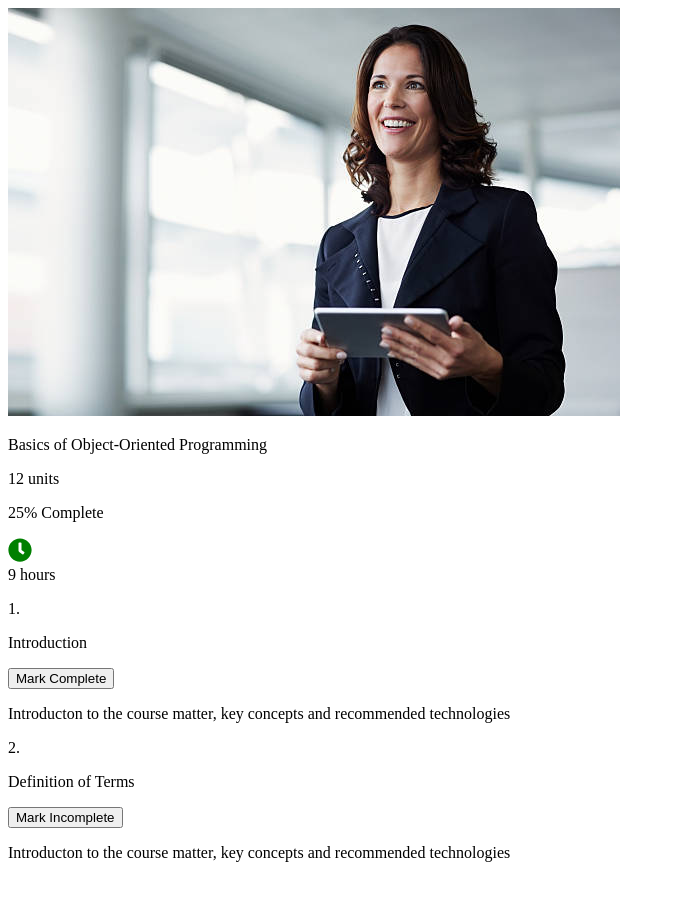
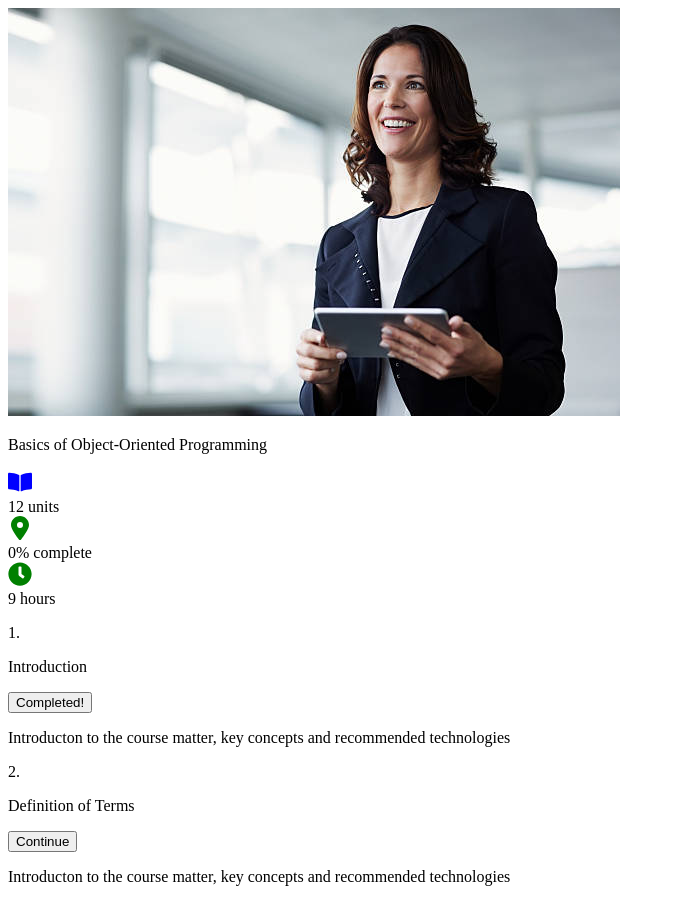
Before and after one commit to vilio316/courseblast, a React (Vite) app: page /user/courses/1 in a window 1280 px wide. Shown: the whole page, without its empty margins (0-675 px from the left). Before the commit the page ends 878 px from the top, so only its background shows below. Built offline with nearby package versions, Linux system fonts and the light colour scheme; no server answers.

Commit message:
Minor UI Improvements on Dash Nav and Course Details Component

```diff
--- a/src/components/UserCourseDetails.tsx
+++ b/src/components/UserCourseDetails.tsx
@@ -2,7 +2,8 @@ import { UserCourseData } from "./UserDash";
 import expert from '../assets/expert_2.jpg'
 import { useParams } from "react-router";
 import { useState } from "react";
-import { FaClock } from "react-icons/fa";
+import { FaBookOpen, FaClock } from "react-icons/fa";
+import { FaLocationDot } from "react-icons/fa6";
 
 
 interface UCD extends UserCourseData{
@@ -54,9 +55,7 @@ const dummyCourseProgression : UCD=
 export function UserCourseDetails(){
     let param = useParams()
     console.log(param)
-    let {course_title , course_units_count, course_units_completed, course_duration} = dummyCourseProgression
-    let [units_state, changeUnits] = useState(course_units_completed)
-
+    let {course_title , course_units_count, course_duration, course_progress_percentage} = dummyCourseProgression
 
     function CourseUnit(props : compProps){
         let {course_unit_details} = props.object
@@ -64,27 +63,15 @@ export function UserCourseDetails(){
         function Unit(props: {object : CourseUnit}){
             let [blurb_state, setBlurbState] = useState(false)
             let {unit_blurb, unit_number, unit_status, unit_title } = props.object
-            let [status, updateStatus] = useState(unit_status)
             return(
                 <>
-                <div key={`unit_${unit_number}`} className="hover:bg-gray-400 p-2 rounded-xl">
-                <div className="grid peer items-center w-full grid-cols-12 p-2 rounded-xl" onChange={()=> {
+                <div key={`unit_${unit_number}`} className="hover:bg-gray-200 hover:shadow-md hover:shadow-emerald-300 p-2 rounded-xl">
+                <div className="grid peer items-center w-full grid-cols-12 p-2 rounded-xl" onClick={()=> {
                     setBlurbState(!blurb_state)
                 }}>
                     <p className="font-bold">{unit_number}.</p>
-                    <p className="p-2 col-span-10 text-lg my-2 font-bold ">{unit_title}</p>
-                    < button onClick={()=>{
-                        if(status == false){
-                            changeUnits((state) => state += 1);
-                            updateStatus(true)
-                        }
-                        else{
-                            changeUnits((state) => state -= 1)
-                            updateStatus(false)
-                        }
-                    }}>
-                        {status? "Mark Incomplete" : "Mark Complete"}
-                    </button>
+                    <p className="p-2 col-span-9 text-lg my-2 font-bold ">{unit_title}</p>
+                    <button className=' col-span-2 p-2 w-10/12 outline-none border-none rounded-2xl text-lg text-white bg-emerald-700'>{unit_status ? "Continue": "Completed!"}</button>
                 </div>
                 <p className={`my-1 ${blurb_state ? 'block' : 'hidden'} whitespace-nowrap w-10/12 transition-all`}>{unit_blurb}</p>
                 </div>
@@ -112,8 +99,20 @@ export function UserCourseDetails(){
                 <img src = {expert} className="w-full md:h-48 object-cover" alt="Course Image"/>
             </div>
             <p className="text-2xl font-bold my-4">{course_title}</p>
-            <p>{course_units_count} units</p>
-            <p>{units_state * 100 / course_units_count}% Complete</p>
+            <div className="flex gap-x-2 items-center">
+            <div className="p-2">
+                <FaBookOpen size={'1.5rem'} fill='blue'/>
+            </div>
+            <span>{course_units_count} units</span>
+            </div>
+
+            <div className="flex gap-x-2 items-center">
+            <div className="p-2">
+                <FaLocationDot size={'1.5rem'} fill='green'/>
+            </div>
+            <span>{course_progress_percentage}% complete</span>
+            </div>
+
             <div className="flex gap-x-2 items-center">
             <div className="p-2">
                 <FaClock size={'1.5rem'} fill='green'/>
--- a/src/components/UserDash.tsx
+++ b/src/components/UserDash.tsx
@@ -1,4 +1,4 @@
-import { FaUser } from "react-icons/fa";
+import { FaCreditCard, FaUser } from "react-icons/fa";
 import { useAppSelector } from "../redux/hooks";
 import { first_name, ID, setEmailAddress, setFirstName, setID, setLastName } from "../redux/userSlice";
 import react from '../assets/react.svg'
@@ -7,6 +7,7 @@ import { useGetUsersQuery } from "../redux/apiSlice";
 import supabase from "../supabase/clientSetup";
 import { useDispatch } from "react-redux";
 import { useEffect, useState } from "react";
+import { FaFile } from "react-icons/fa6";
 
 export type UserCourseData = {
     course_title: string,
@@ -72,7 +73,7 @@ function ShowCourse(props : propType){
     }
     return(
         <>
-                <div className="rounded-2xl p-4 hover:bg-gray-200 group">
+            <div className="rounded-2xl p-4 hover:bg-gray-200 group">
             <p className="font-bold text-xl w-10/12 overflow-hidden text-ellipsis whitespace-nowrap">{course_title}</p>
             <div className="grid-cols-3 gap-4">
                 <div className="grid col-span-2 progress-bar">
@@ -140,22 +141,43 @@ export function Dashboard(){
             <i>
                 <FaUser size={'2rem'} fill="blue" onClick={()=> changeProf(true)}/>
             </i>
-<div className={`user_nav absolute top-0 left-0 z-20 opacity-85 bg-white transition-all w-9/12 ${prof? `mt-0`: `-mt-96`}   `}>
+
+            {/* User Profile Modal Here */}
+<div className={`user_nav absolute top-0 left-0 p-4 rounded-xl z-20 bg-white transition-all ${prof? `mt-0`: `-mt-96`}   `}>
 <span className="text-xl font-bold hover:text-red-500 w-full text-right block" onClick={()=> changeProf(false)}> x </span>
-    <a className="block text-lg my-4 p-2">Your Profile</a>
-    <a className="block text-lg my-4 p-2">Your Profile</a>
-    <a className="block text-lg my-4 p-2">Your Profile</a>
-    <button className="outline-none border-none rounded-2xl p-2 font-bold block text-white bg-emerald-700" onClick={()=> {
+    <div className="grid justify-center">
+    <img src={react} alt="User PFP" className="rounded-full border-2 h-20 w-20 object-cover border-emerald-700"/>
+    </div>
+
+    <div className="flex gap-x-2 items-center">
+    <FaUser size={'1.5rem'} />
+    <a className="block text-lg p-2">Your Profile</a>
+    </div>
+
+    <div className="flex gap-x-2 items-center">
+    <FaFile size={'1.5rem'} fill="blue"/>
+    <a className="block text-lg p-2">Your Courses</a>
+    </div>
+
+
+    <div className="flex gap-x-2 items-center">
+    <FaCreditCard size={'1.5rem'} fill='green'/>
+    <a className="block text-lg p-2">Payment History</a>
+    </div>
+    <button className="outline-none border-none rounded-2xl my-4 p-2 font-bold block text-white bg-emerald-700" onClick={()=> {
                     signOut();
                     navigate('/');
                     clearAll();}}> Sign Out</button>
+</div>
 
-</div>
+
 <div className="grid items-center" onClick={()=> changeMenu(true)}>
                     <span className="h-1 w-8 block my-1 rounded-lg bg-emerald-800"></span>
                     <span className="h-1 w-8 block my-1 rounded-lg bg-emerald-800"></span>
                     <span className="h-1 w-8 block my-1 rounded-lg bg-emerald-800"></span>
 </div>
+
+{/* Dashboard Navigation Here*/}
 <div className={`absolute z-10 top-0 right-0 bg-white ${menuState ? `mt-0` : `-mt-96`} opacity-75 transition-all p-4 w-9/12 h-full`} >
     <span className="text-xl font-bold hover:text-red-500 w-full text-right block" onClick={()=> changeMenu(false)}> x </span>
     <a className="text-xl font-bold block hover:italic my-4">Home</a>
@@ -181,9 +203,9 @@ export function Dashboard(){
 }
             </div>
         </div>
-        <p className="text-4xl font-bold my-4">Your Courses</p>
+        <p className="text-4xl font-bold my-4">Your Courses ({dummyCourseData.length})</p>
 
-        <div className="user-courses-my-4 grid grid-cols-3">
+        <div className="user-courses-my-4 grid grid-cols-3 gap-4">
             {
                 dummyCourseData.map((course) => (
                     <ShowCourse object = {course} key={course.courseID}  />
```
